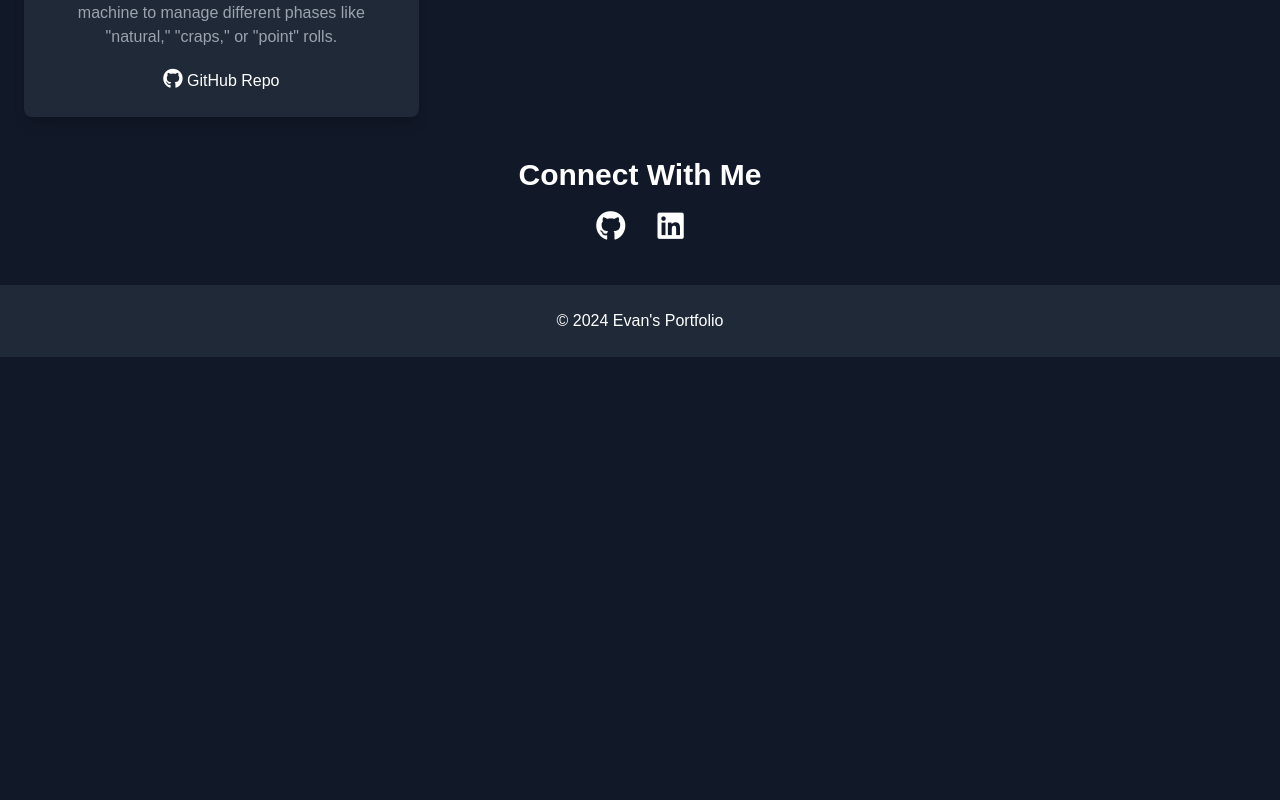
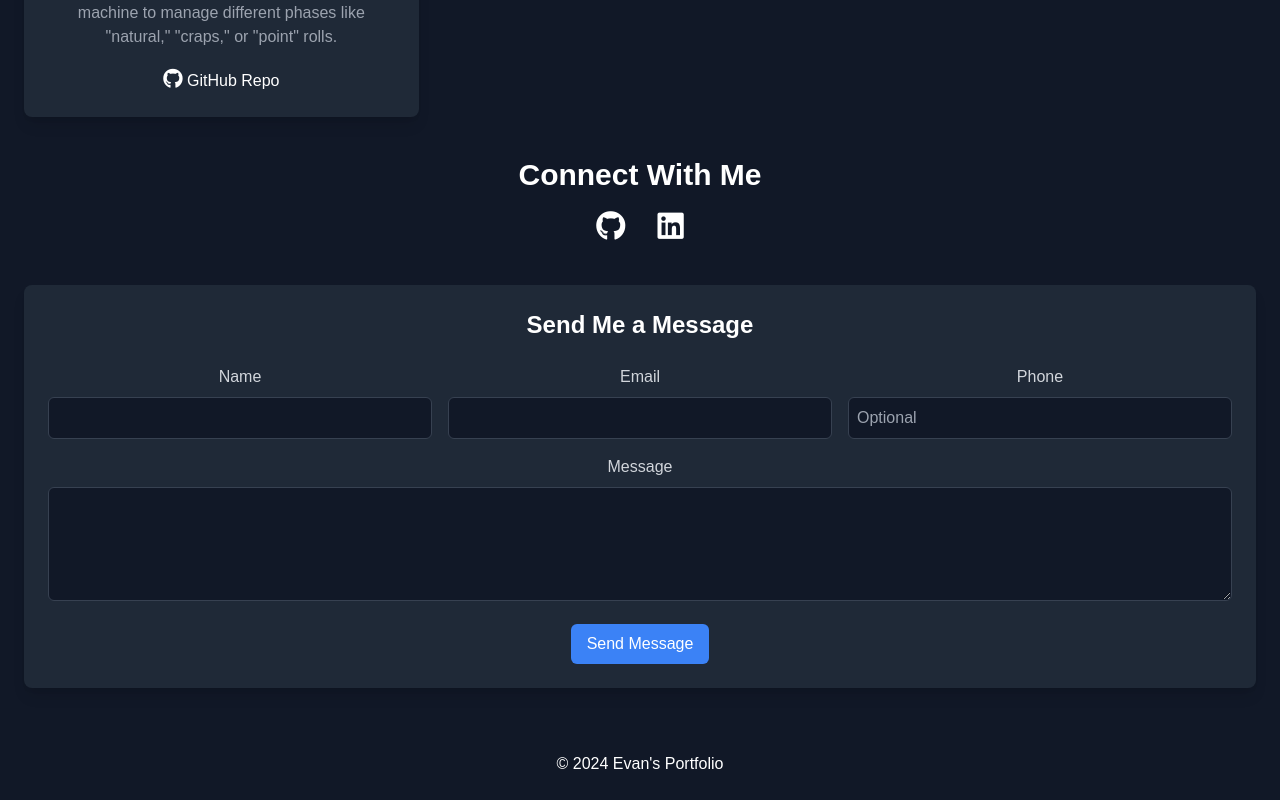
Before and after one commit to ELowe15/Portfolio, a React (Create React App) app: page / in a window 1280 px wide. Shown: the part 1375-2175 px from the top of the page. Before the commit the page ends 1732 px from the top, so only its background shows below. Built offline with nearby package versions, Linux system fonts and the light colour scheme.

Commit message:
added contact section

```diff
--- a/src/App.js
+++ b/src/App.js
@@ -1,5 +1,6 @@
 import React, { useEffect, useState, useRef } from 'react';
 import './App.css';
+import emailjs from 'emailjs-com';
 
 const imageRoot = '/Portfolio/images/';
 
@@ -39,16 +40,57 @@ const projects = [
 ];
 
 function App() {
-  const [darkMode, setDarkMode] = useState(true); // Set darkMode to true by default
+  const [darkMode, setDarkMode] = useState(true);
+  const [formData, setFormData] = useState({
+    name: '',
+    email: '',
+    phone: '',
+    message: '',
+  });
+  const [statusMessage, setStatusMessage] = useState('');
 
   useEffect(() => {
-    const htmlElement = document.documentElement; // Select the <html> element
+    const htmlElement = document.documentElement;
     if (darkMode) {
       htmlElement.classList.add('dark');
     } else {
       htmlElement.classList.remove('dark');
     }
   }, [darkMode]);
+
+  // Handle form data change
+  const handleChange = (e) => {
+    const { name, value } = e.target;
+    setFormData({ ...formData, [name]: value });
+  };
+
+  // Send email using EmailJS
+  const sendEmail = (e) => {
+    e.preventDefault();
+    const { name, email, message } = formData;
+
+    if (!name || !email || !message) {
+      setStatusMessage('Please fill in all fields.');
+      setTimeout(() => setStatusMessage(''), 3000); // Clear message after 3 seconds
+      return;
+    }
+
+    emailjs
+      .sendForm('service_ls4awwg', 'template_6phj3ib', e.target, 'jBRS5-M513Scz5SCC')
+      .then(
+        (result) => {
+          console.log(result.text);
+          setStatusMessage('Message sent successfully!');
+          setFormData({ name: '', email: '', phone: '', message: '' });
+          setTimeout(() => setStatusMessage(''), 3000); // Clear message after 3 seconds
+        },
+        (error) => {
+          console.log(error.text);
+          setStatusMessage('Error sending message. Please try again.');
+          setTimeout(() => setStatusMessage(''), 3000); // Clear message after 3 seconds
+        }
+      );
+  };
 
   return (
     <div className={`App ${darkMode ? 'dark' : ''}`}>
@@ -60,7 +102,7 @@ function App() {
         {darkMode ? '☀' : '🌙'}
       </button>
 
-      <header className="bg-purple-600 text-white p-6 text-center dark:bg-gray-800 dark:text-white">
+      <header className="bg-gray-600 text-white p-6 text-center dark:bg-gray-800 dark:text-white">
         <h1 className="text-4xl font-bold">Evan's Portfolio</h1>
         <p className="mt-2">Welcome to my portfolio website! A work in progress.</p>
       </header>
@@ -79,7 +121,7 @@ function App() {
               {project.link && (
                 <a
                   href={project.link}
-                  className="text-purple-600 mt-4 inline-block dark:text-blue-400"
+                  className="text-gray-600 mt-4 inline-block dark:text-blue-400"
                   target="_blank"
                   rel="noopener noreferrer"
                 >
@@ -121,17 +163,88 @@ function App() {
             <i className="fab fa-linkedin"></i>
           </a>
         </div>
+
+        <div className="mt-10 bg-white dark:bg-gray-800 p-6 rounded-lg shadow-lg">
+          <h3 className="text-2xl font-semibold text-center">Send Me a Message</h3>
+          <form onSubmit={sendEmail} className="mt-6">
+            <div className="grid grid-cols-1 md:grid-cols-3 gap-4">
+              <div className="mb-4">
+                <label htmlFor="name" className="block text-gray-700 dark:text-gray-300">
+                  Name
+                </label>
+                <input
+                  type="text"
+                  id="name"
+                  name="name"
+                  value={formData.name}
+                  onChange={handleChange}
+                  className="w-full p-2 mt-2 rounded-md border border-gray-300 dark:border-gray-700 dark:bg-gray-900 dark:text-white"
+                  required
+                />
+              </div>
+              <div className="mb-4">
+                <label htmlFor="email" className="block text-gray-700 dark:text-gray-300">
+                  Email
+                </label>
+                <input
+                  type="email"
+                  id="email"
+                  name="email"
+                  value={formData.email}
+                  onChange={handleChange}
+                  className="w-full p-2 mt-2 rounded-md border border-gray-300 dark:border-gray-700 dark:bg-gray-900 dark:text-white"
+                  required
+                />
+              </div>
+              <div className="mb-4">
+                <label htmlFor="phone" className="block text-gray-700 dark:text-gray-300">
+                  Phone
+                </label>
+                <input
+                  type="text"
+                  id="phone"
+                  name="phone"
+                  value={formData.phone}
+                  onChange={handleChange}
+                  placeholder="Optional"
+                  className="w-full p-2 mt-2 rounded-md border border-gray-300 dark:border-gray-700 dark:bg-gray-900 dark:text-white"
+                />
+              </div>
+            </div>
+            <div className="mb-4">
+              <label htmlFor="message" className="block text-gray-700 dark:text-gray-300">
+                Message
+              </label>
+              <textarea
+                id="message"
+                name="message"
+                value={formData.message}
+                onChange={handleChange}
+                rows="4"
+                className="w-full p-2 mt-2 rounded-md border border-gray-300 dark:border-gray-700 dark:bg-gray-900 dark:text-white"
+                required
+              ></textarea>
+            </div>
+            <button
+              type="submit"
+              className="bg-blue-500 text-white px-4 py-2 rounded-md hover:bg-blue-600 transition"
+            >
+              Send Message
+            </button>
+          </form>
+          {statusMessage && (
+            <div className="mt-4 text-center text-lg text-red-500">{statusMessage}</div>
+          )}
+        </div>
       </section>
-
-      <footer className="p-6 bg-purple-600 text-white text-center dark:bg-gray-800 dark:text-white">
+      <footer className="p-6 bg-gray-600 text-white text-center dark:bg-gray-900 dark:text-white">
         <p>&copy; 2024 Evan's Portfolio</p>
       </footer>
     </div>
   );
 }
 
-// Carousel Component for Media
-function MediaCarousel({ media }) {
+const MediaCarousel = ({ media }) => {
   const [currentIndex, setCurrentIndex] = useState(0);
   const [isFullScreen, setIsFullScreen] = useState(false); // Full-screen state
   const mediaContainerRef = useRef(null);
@@ -194,7 +307,7 @@ function MediaCarousel({ media }) {
               className="w-full h-full object-contain rounded-lg"
             />
             <button
-              className="absolute bottom-4 right-4 bg-transparent text-white p-2"
+              className="absolute bottom-0 right-0.5 bg-transparent text-white p-2"
               onClick={toggleFullScreen}
             >
               <i
@@ -208,6 +321,6 @@ function MediaCarousel({ media }) {
       </div>
     </div>
   );
-}
+};
 
 export default App;
```
